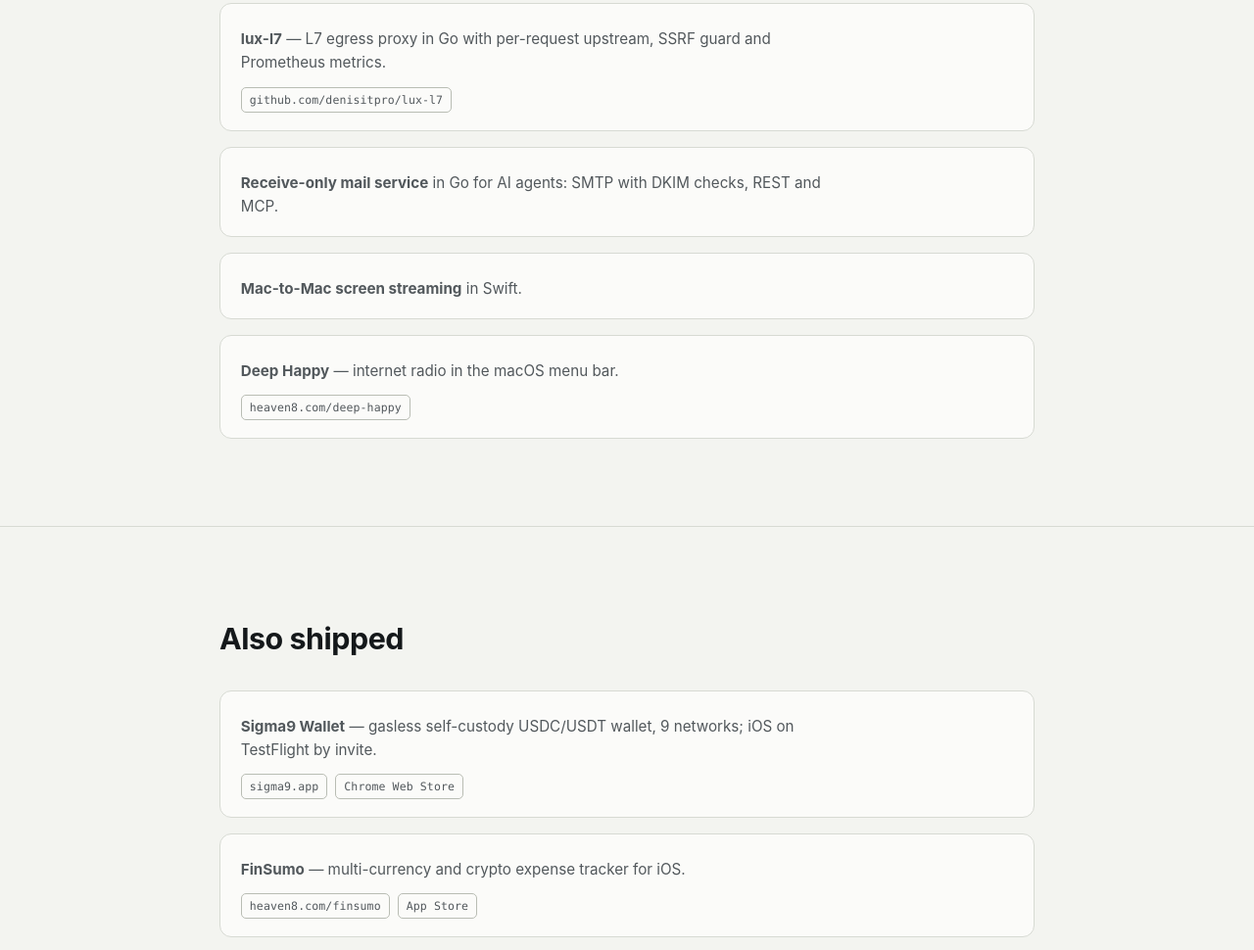
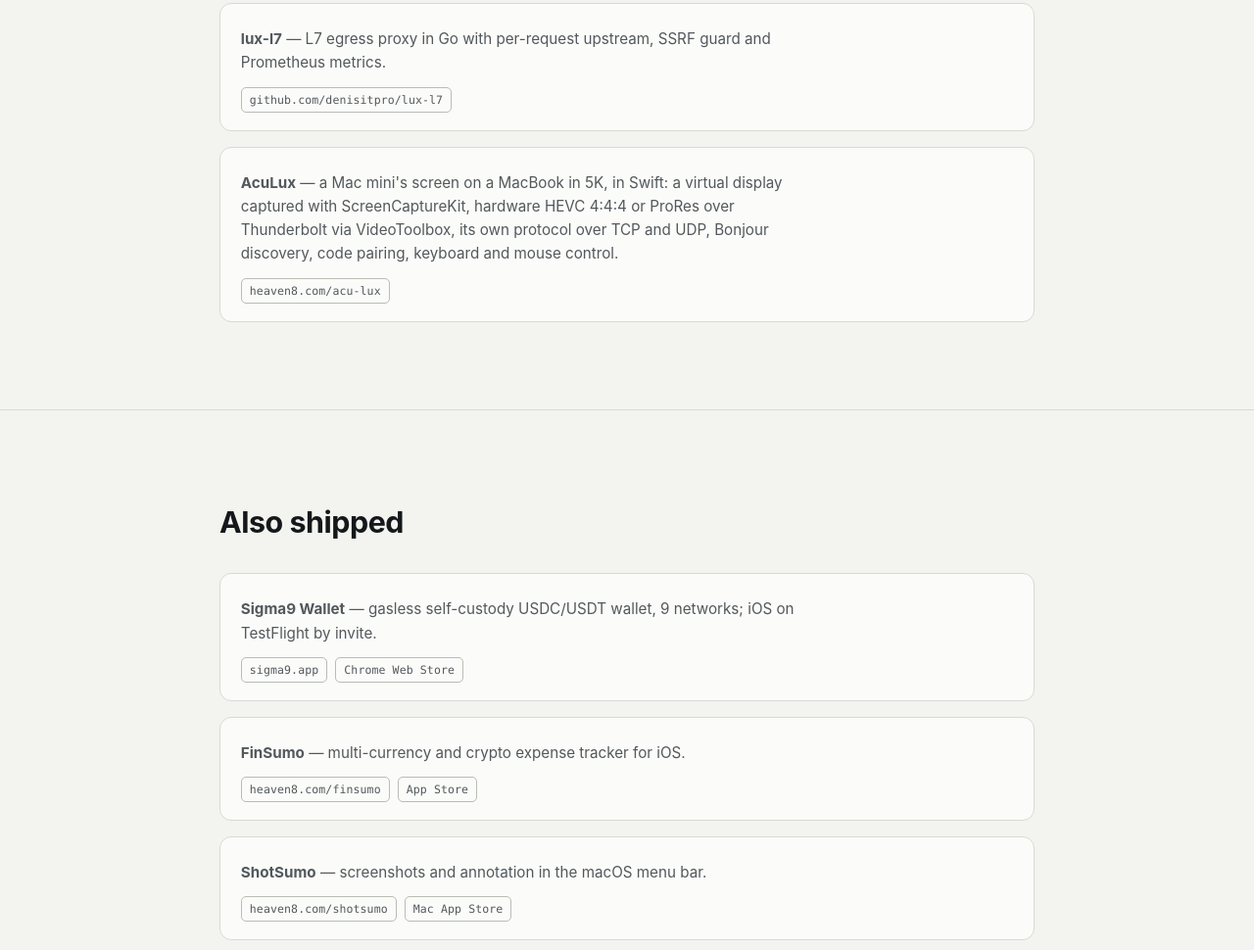
Before and after one commit to denisitpro/about, a plain HTML site: page index.html in a window 1280 px wide. Shown: the part 2572-3542 px from the top of the page at 98% size. Drawn offline with Linux system fonts and the light colour scheme.

Commit message:
Projects: AcuLux with landing; drop mail service and Deep Happy (claude-edu#640)
[AI - claude-opus-5-5]

Co-Authored-By: Claude Opus 5.5 <noreply@anthropic.com>

```diff
--- a/index.html
+++ b/index.html
@@ -222,23 +222,11 @@
         </div>
         <div class="also-item">
           <p>
-            <span class="lang-en"><strong>Receive-only mail service</strong> in Go for AI agents: SMTP with DKIM checks, REST and MCP.</span>
-            <span class="lang-ru" hidden><strong>Почтовый сервис только на приём</strong> на Go для AI-агентов: SMTP с проверкой DKIM, REST и MCP.</span>
-          </p>
-        </div>
-        <div class="also-item">
-          <p>
-            <span class="lang-en"><strong>Mac-to-Mac screen streaming</strong> in Swift.</span>
-            <span class="lang-ru" hidden><strong>Трансляция экрана с Mac на Mac</strong> на Swift.</span>
-          </p>
-        </div>
-        <div class="also-item">
-          <p>
-            <span class="lang-en"><strong>Deep Happy</strong> — internet radio in the macOS menu bar.</span>
-            <span class="lang-ru" hidden><strong>Deep Happy</strong> — интернет-радио в строке меню macOS.</span>
+            <span class="lang-en"><strong>AcuLux</strong> — a Mac mini's screen on a MacBook in 5K, in Swift: a virtual display captured with ScreenCaptureKit, hardware HEVC 4:4:4 or ProRes over Thunderbolt via VideoToolbox, its own protocol over TCP and UDP, Bonjour discovery, code pairing, keyboard and mouse control.</span>
+            <span class="lang-ru" hidden><strong>AcuLux</strong> — экран Mac mini на MacBook в 5K, на Swift: виртуальный дисплей и захват через ScreenCaptureKit, аппаратное кодирование HEVC 4:4:4 или ProRes по Thunderbolt через VideoToolbox, свой протокол поверх TCP и UDP, поиск через Bonjour, сопряжение по коду, управление клавиатурой и мышью.</span>
           </p>
           <div class="link-row">
-            <a class="tag" href="https://heaven8.com/deep-happy">heaven8.com/deep-happy</a>
+            <a class="tag" href="https://heaven8.com/acu-lux">heaven8.com/acu-lux</a>
           </div>
         </div>
       </div>
```
